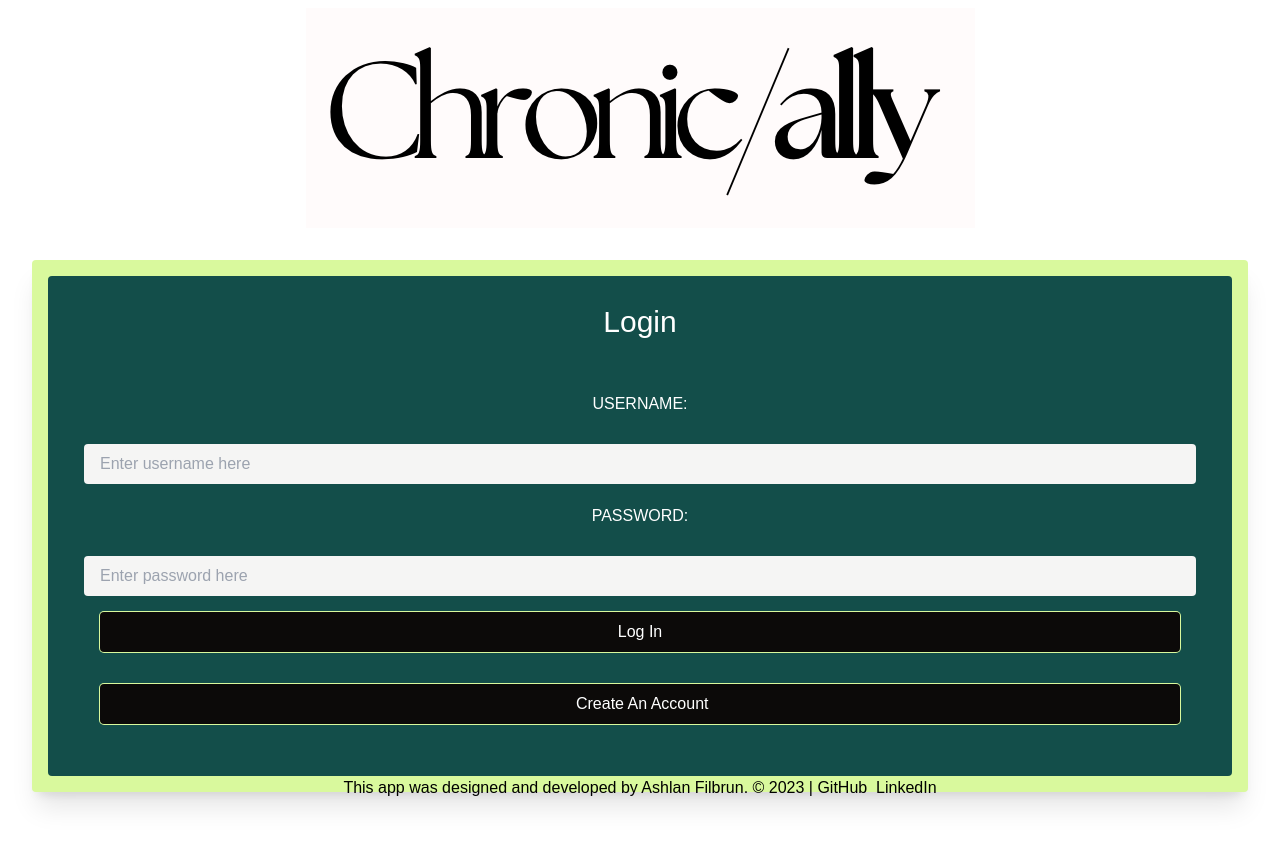
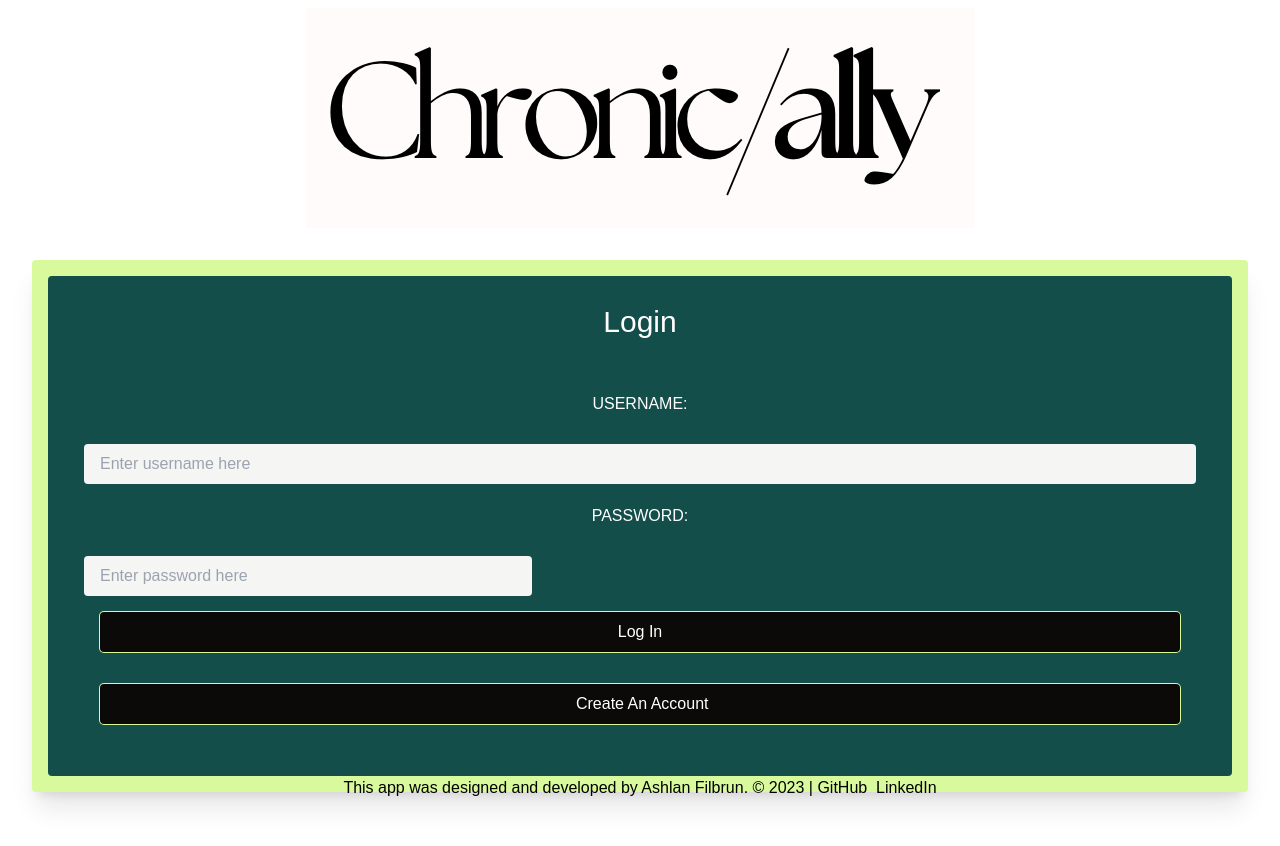
Before and after one commit to ashfilbrun/tailwind-capstone-front, a React (Create React App) app: page / in a window 1280 px wide. Shown: the top 846 px of the page. Built offline with nearby package versions, Linux system fonts and the light colour scheme; the HTML template or start-up script is replaced by a standard one.

Commit message:
add alignment

```diff
--- a/src/views/Login.jsx
+++ b/src/views/Login.jsx
@@ -80,7 +80,7 @@ export default function Login() {
             id="password"
             onChange={handleChange}
             value={formState.password}
-            className="bg-stone-100 text-black rounded px-4 py-2 mt-2"
+            className="bg-stone-100 text-black rounded px-4 py-2 mt-2 max-w-md items-center"
           />
           <p
             className="text-3l text-red-600 font-bold underline p-5 mt-2"
```
